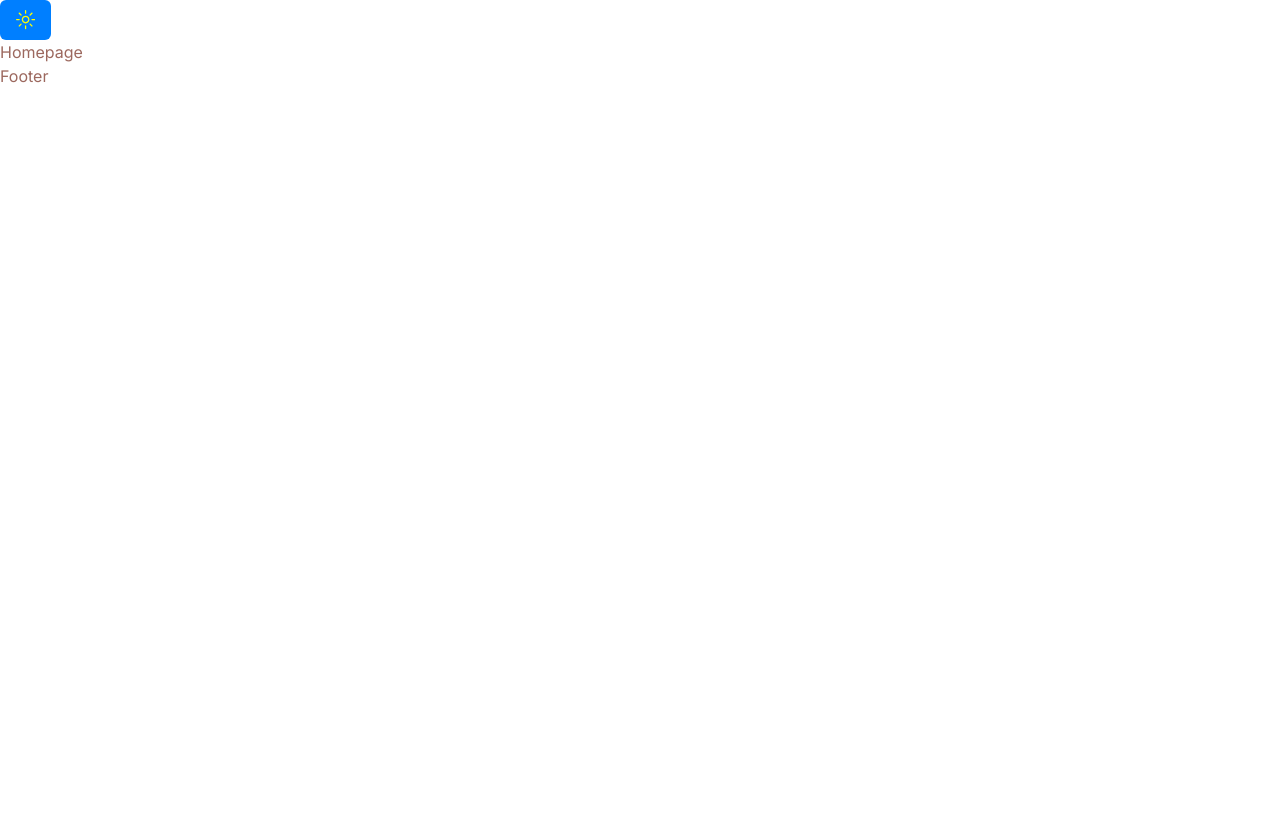
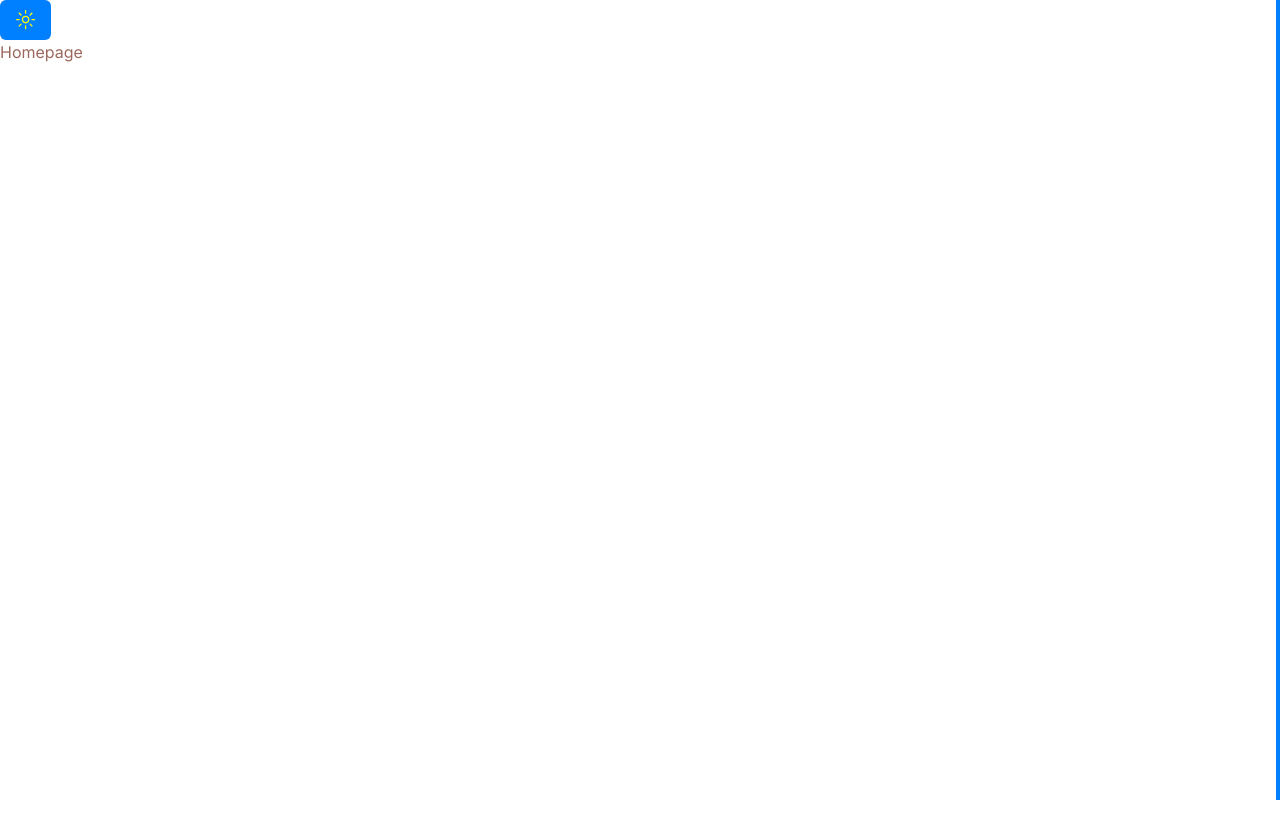
Before and after one commit to DariusGuillaume/notary-tech, a Next.js app: page / in a window 1280 px wide. Shown: the top 838 px of the page. Before the commit the page ends 800 px from the top, so only its background shows below. Built offline with nearby package versions, Linux system fonts and the light colour scheme.

Commit message:
added scroll sidebar

```diff
--- /dev/null
+++ b/app/template.jsx
@@ -0,0 +1,31 @@
+'use client';
+
+import { motion } from 'framer-motion';
+import useScrollProgress from '@/hooks/useScrollProgress';
+
+
+const variants = {
+    hidden: { opacity: 0 },
+   enter: { opacity: 1 },
+};
+
+
+const Template = ({ children }) => {
+        const scrollProgress = useScrollProgress();
+        return( <>
+        <motion.main
+        variants={variants}
+        initial = 'hidden'
+        animate = 'enter'
+        transition ={{type: 'linear', delay: 0.2, duration: 0.5}}>
+
+            {children}
+        </motion.main>
+        {/*scroll bar progress */}
+        <span style = {{transform:'translateY(${scrollProgress -100}%)'}} className = 'fixed z-50 bg-primary w-1 top-0 right-0 bottom-0 transition-all duration-700' > </span>
+        <div className='h-[4000px]'></div>
+        </>
+       );  };
+
+
+export default Template;
--- a/components/ThemeToggler.jsx
+++ b/components/ThemeToggler.jsx
@@ -15,7 +15,7 @@ const ThemeToggler = () => {
     <div>
       <Button onClick={toggleTheme}>
         <SunIcon className="h-[1.2rem] w-[1.2rem] rotate-0 scale-100 transition-all dark:-rotate-90 dark:scale-0" />
-        <MoonIcon className="absolute h-[1.2rem] w-[1.2rem] rotate-90 scale-0 transition-all dark:rotate-0 dark:scale-100 text-yellow-300" />
+        <MoonIcon className="absolute h-[1.2rem] w-[1.2rem] rotate-90 scale-0 transition-all dark:rotate-0 dark:scale-100 text-white" />
       </Button>
     </div>
   );
--- /dev/null
+++ b/hooks/useScrollProgress.jsx
@@ -0,0 +1,28 @@
+import React , { useState, useEffect } from 'react';
+
+const useScrollProgress = () => {
+
+  const [scrollProgress, setScrollProgress] = useState(0);
+
+    useEffect(() => {
+        const handleScroll = () => {
+            const currentScroll = window.scrollY;
+            const scrollHeight = document.body.scrollHeight - window.innerHeight;
+
+            if(scrollHeight){
+                setScrollProgress(Number(currentScroll / scrollHeight).toFixed(2)*100);
+            }
+        };
+
+                window.addEventListener('scroll', handleScroll);
+
+
+                return () => {
+                    window.removeEventListener('scroll', handleScroll);
+                };
+
+            }, []);
+            return scrollProgress;
+        };
+
+        export default useScrollProgress;
```
